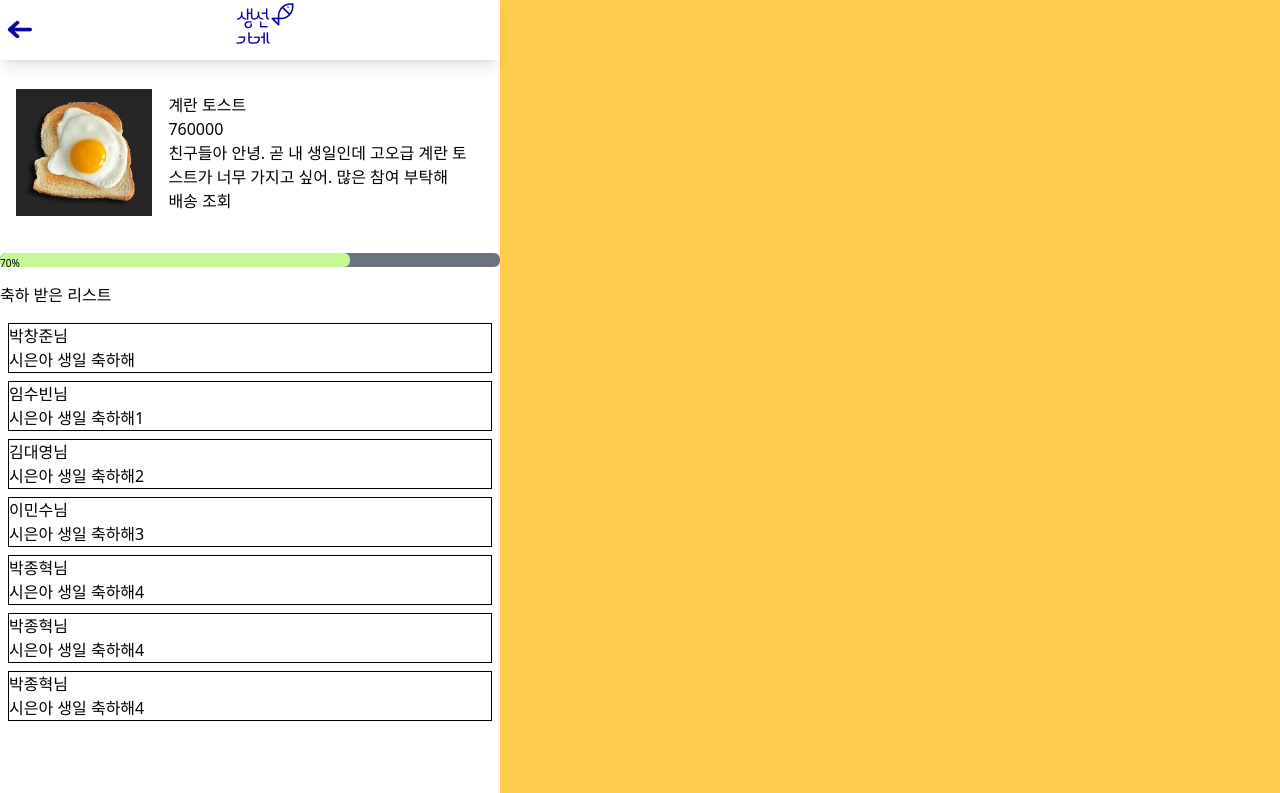
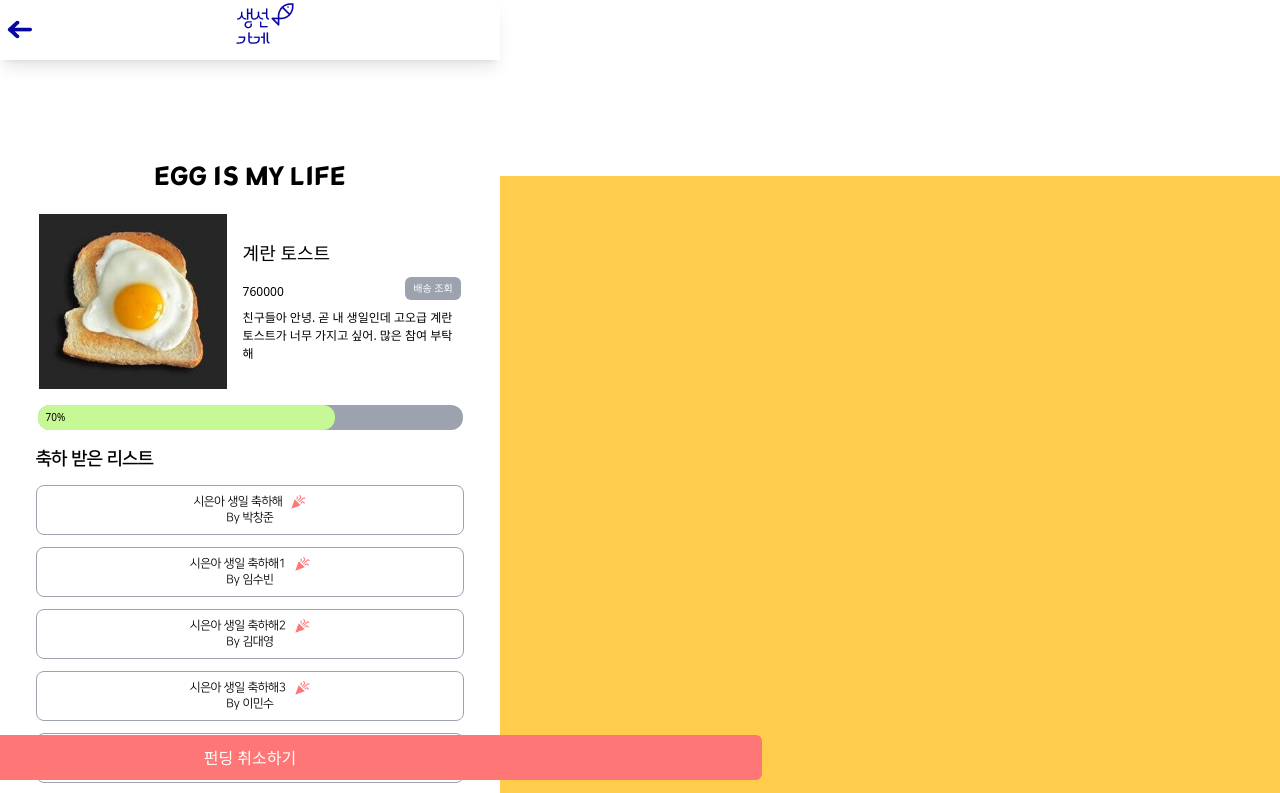
Before and after one commit to sun-mart-egg/funding-gift, a React (Vite) app in the folder FE/: page /my-funding-detail in a window 1280 px wide. Shown: the top 793 px of the page. Built offline with nearby package versions, Linux system fonts and the light colour scheme.

Commit message:
[FE][Design] #S10P22D201-150 #in-progress 펀딩 디테일 메인 페이지 작업 완료

```diff
--- a/FE/src/components/Funding/component/Card.jsx
+++ b/FE/src/components/Funding/component/Card.jsx
@@ -13,7 +13,9 @@ function Card({ title, name, date, progress }) {
         <img src={Egg} alt="" className="size-3/4" />
       </div>
       <p className="product_title font-cusFont1 text-[14px]">{title}</p>
-      <ProgressBar progress={progress} />
+      <div className="h-[14px]">
+        <ProgressBar progress={progress} />
+      </div>
       <div className="pt-2">
         <p className="product_des pb-1 text-[10px]">{name}</p>
         <div className="product_mon  text-[10px]">{date}</div>
--- a/FE/src/components/Funding/component/CongratulateCard.jsx
+++ b/FE/src/components/Funding/component/CongratulateCard.jsx
@@ -1,10 +1,18 @@
+import { MdCelebration } from "react-icons/md";
+
 function CongratulateCard({ title, name, onClick }) {
-    return (
-        <div onClick={onClick} className=" flex-col justify-center items-center border border-black m-2 cursor-pointer">
-            <p>{name}님</p>
-            <p>{title}</p>
-        </div>
-    );
+  return (
+    <div
+      onClick={onClick}
+      className="m-2 my-3 flex cursor-pointer flex-col  items-center justify-center rounded-lg border border-gray-400 p-2 font-cusFont3 text-xs"
+    >
+      <div className="flex ">
+        <p>{title}</p> <MdCelebration className="ml-2 size-4 text-cusColor3" />
+      </div>
+
+      <p>By {name}</p>
+    </div>
+  );
 }
 
 export default CongratulateCard;
--- a/FE/src/components/Funding/component/CongratulateList.jsx
+++ b/FE/src/components/Funding/component/CongratulateList.jsx
@@ -2,6 +2,10 @@ import CongratulateCard from "./CongratulateCard";
 
 function CongratulateList({ listData, onCardClick }) {
   return (
+    <div id="messageSection" className="w-full flex-col px-7 ">
+      <div id="subTitle" className="px-2 font-cusFont2 text-[18px]">
+        <p>축하 받은 리스트</p>
+      </div>
       <div id="congratulateList" className="w-full flex-col justify-center">
         {listData.map((message, index) => (
           <CongratulateCard
@@ -12,6 +16,7 @@ function CongratulateList({ listData, onCardClick }) {
           />
         ))}
       </div>
+    </div>
   );
 }
 
--- a/FE/src/components/Funding/component/FundingDetailInfo.jsx
+++ b/FE/src/components/Funding/component/FundingDetailInfo.jsx
@@ -10,23 +10,33 @@ function FundingDetailInfo({
   progress,
 }) {
   return (
-    <div className=" flex flex-col items-center justify-center">
-      <div id="fundingTitle">
-        <p>{friendName}님의 </p>
+    <div className=" flex flex-col items-center justify-center ">
+      <div id="fundingTitle " className="mb-4">
+        {friendName == null ? "" : <p>{friendName}님의 </p>}
         <p className="font-cusFont1 text-[30px]">{title}</p>
       </div>
-      <div id="fundingInfoSection" className="flex items-center p-4">
-        <div id="fundingImg">
+      <div
+        id="fundingInfoSection"
+        className="flex-items  flex items-center justify-center px-4"
+      >
+        <div id="fundingImg" className="w-[40%]">
           <img src={Egg} alt="" />
         </div>
-        <div id="fundingInfo" className="p-4">
-          <p>{name}</p>
-          <p>{price}</p>
-          <p>{detail}</p>
-          <button>배송 조회</button>
+        <div id="fundingInfo" className="w-3/6 pl-4">
+          <p className="text-[18px] ">{name}</p>
+          <div className="flex-items mt-2 flex items-center  justify-between text-[12px]">
+            <p className="pt-2 ">{price}</p>{" "}
+            <button className="rounded-md bg-gray-400 px-2 py-1 text-[10px] text-white">
+              배송 조회
+            </button>
+          </div>
+
+          <p className="pt-2 text-[12px]">{detail}</p>
         </div>
       </div>
-      <ProgressBar progress={progress} />
+      <div className="m-4 h-[25px] w-[85%]">
+        <ProgressBar progress={progress} />
+      </div>
     </div>
   );
 }
--- a/FE/src/components/Funding/component/ProgressBar.jsx
+++ b/FE/src/components/Funding/component/ProgressBar.jsx
@@ -1,18 +1,16 @@
 function ProgressBar({ progress }) {
   return (
-    <div className="container relative my-2 flex w-full flex-col items-center justify-center">
-      <div className="progressBar relative flex h-[14px] w-full items-center justify-center rounded-md bg-gray-500">
+    <div className="progressBar relative flex h-full w-full items-center justify-center rounded-xl bg-gray-400">
       <div
         className={
           progress === 100
-              ? `progressBar-fill absolute inset-0 h-[14px] rounded-md bg-cusColor4`
-              : `progressBar-fill absolute inset-0 h-[14px] rounded-md bg-cusColor6`
+            ? `progressBar-fill absolute inset-0  rounded-xl bg-cusColor4`
+            : `progressBar-fill h- absolute inset-0 rounded-xl bg-cusColor6`
         }
         style={{ width: `${progress}%` }}
       ></div>
-        <div className=" progress-label absolute inset-0 mt-2 flex items-center justify-start text-[10px]">
+      <div className=" progress-label absolute inset-0 m-2 flex items-center justify-start text-[10px]">
         {progress}%
-        </div>
       </div>
     </div>
   );
--- a/FE/src/components/Funding/pages/MyFundingDetail.jsx
+++ b/FE/src/components/Funding/pages/MyFundingDetail.jsx
@@ -2,6 +2,7 @@ import FundingDetailInfo from "../component/FundingDetailInfo";
 import CongratulateList from "../component/CongratulateList";
 import BottomSheet from "../component/BottomSheet";
 import React, { useState } from "react";
+import LargeButton from "../../UI/LargeButton";
 
 function MyFundingDetail() {
   const data = {
@@ -68,7 +69,7 @@ function MyFundingDetail() {
   };
 
   return (
-    <div className="sub-layer">
+    <div className="sub-layer mb-20 mt-44">
       <div
         id="page"
         className="flex h-screen flex-col items-center justify-center "
@@ -80,21 +81,22 @@ function MyFundingDetail() {
           progress={data.progress}
           price={data.price}
         />
-        <div id="messageSection" className="m-2 w-full flex-col">
-          <div id="subTitle" className="text-left">
-            <p>축하 받은 리스트</p>
-          </div>
-        </div>
+
         <CongratulateList
           listData={MessageList}
           onCardClick={toggleBottomSheet}
         />
       </div>
+
       <BottomSheet
         isOpen={isBottomSheetOpen}
         setIsOpen={setIsBottomSheetOpen}
         message={selectedMessage}
       ></BottomSheet>
+
+      <button className="fixed bottom-5  h-[45px] w-[80%]  rounded-md bg-cusColor3 text-white">
+        펀딩 취소하기
+      </button>
     </div>
   );
 }
```
Lines whose indentation alone changed are shown as unchanged.
